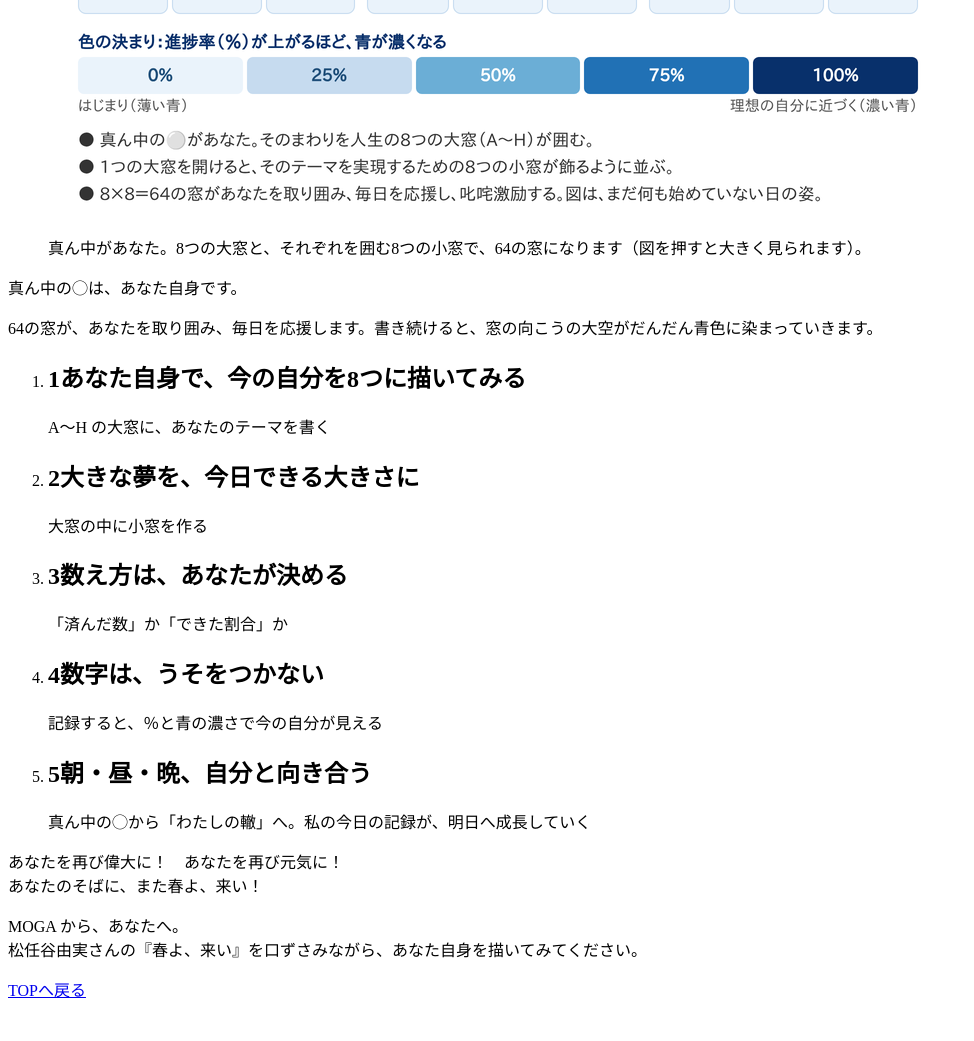
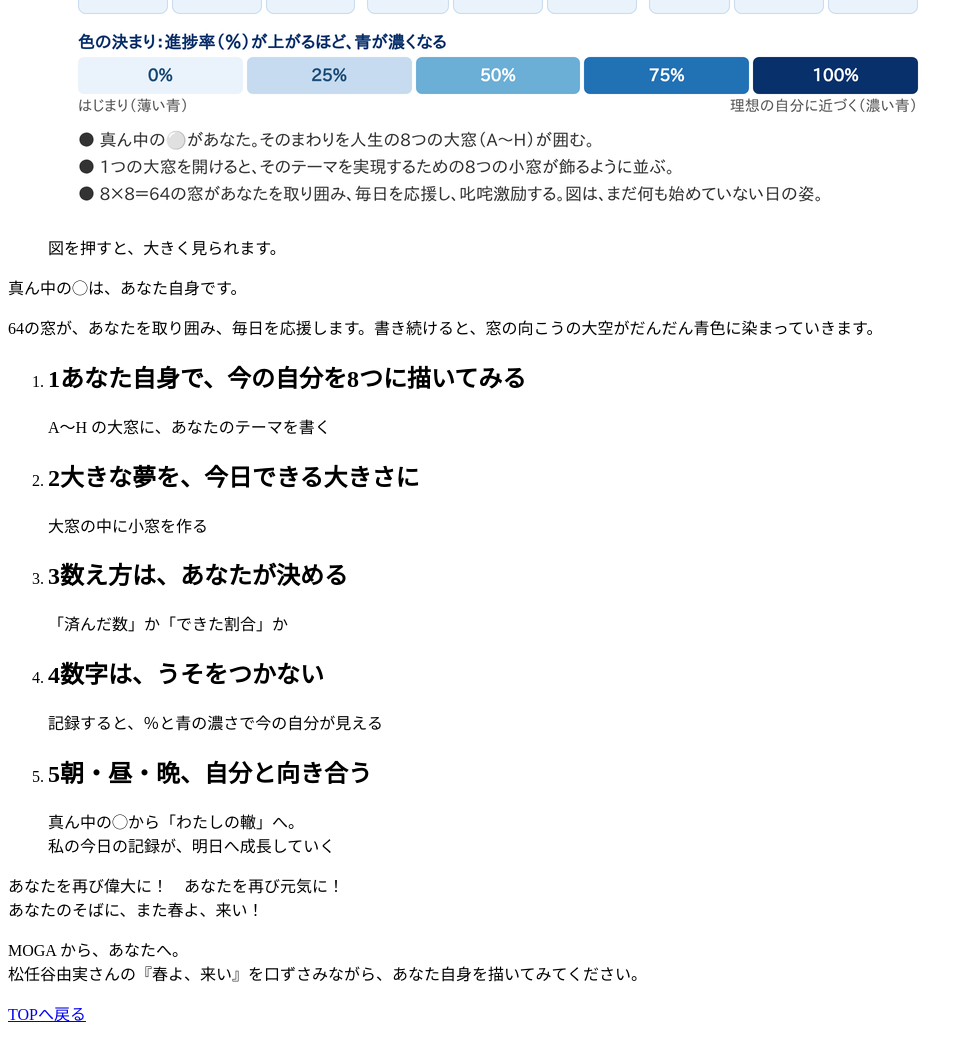
Before and after one commit to yoshiaki-ogita/moga, a Rails app: page /guide in a window 1280 px wide. Shown: the part 1020-2061 px from the top of the page, without its empty margins (0-974 px from the left). Before the commit the page ends 2018 px from the top, so only its background shows below. Run offline with Rails 7, Linux system fonts and the light colour scheme; some libraries are stand-ins or nearby versions.

Commit message:
fix: 使い方の画面の図の下の文を短くし、手順5の行落ちを直す（#115）
Co-Authored-By: Claude Opus 5.5 <noreply@anthropic.com>
Claude-Session: https://claude.ai/code/session_01CXsYzmkK5C4auA9quwaQEY

```diff
--- a/app/views/static_pages/guide.html.erb
+++ b/app/views/static_pages/guide.html.erb
@@ -12,7 +12,7 @@
     <%= link_to image_path("guide_mandala64.png"), target: "_blank", rel: "noopener" do %>
       <%= image_tag "guide_mandala64.png", alt: "曼荼羅アート64の図。真ん中があなた、そのまわりを8つの大窓 A〜H が囲み、それぞれの大窓を8つの小窓が囲む。進捗率が上がるほど青が濃くなる。", class: "guide-figure__image" %>
     <% end %>
-    <figcaption class="guide-figure__caption">真ん中があなた。8つの大窓と、それぞれを囲む8つの小窓で、64の窓になります（図を押すと大きく見られます）。</figcaption>
+    <figcaption class="guide-figure__caption">図を押すと、大きく見られます。</figcaption>
   </figure>
 
   <%# 呼びかけの言葉（2026-11-20 作者が決めた「案2」）。細かい書き方は各画面の説明に任せ、まず窓に自分を重ねてもらう %>
@@ -38,7 +38,7 @@
     </li>
     <li class="guide-steps__item">
       <h2 class="guide-steps__heading"><span class="guide-steps__number">5</span>朝・昼・晩、自分と向き合う</h2>
-      <p>真ん中の◯から「わたしの轍」へ。私の今日の記録が、明日へ成長していく</p>
+      <p>真ん中の◯から「わたしの轍」へ。<br>私の今日の記録が、明日へ成長していく</p>
     </li>
   </ol>
 
```
